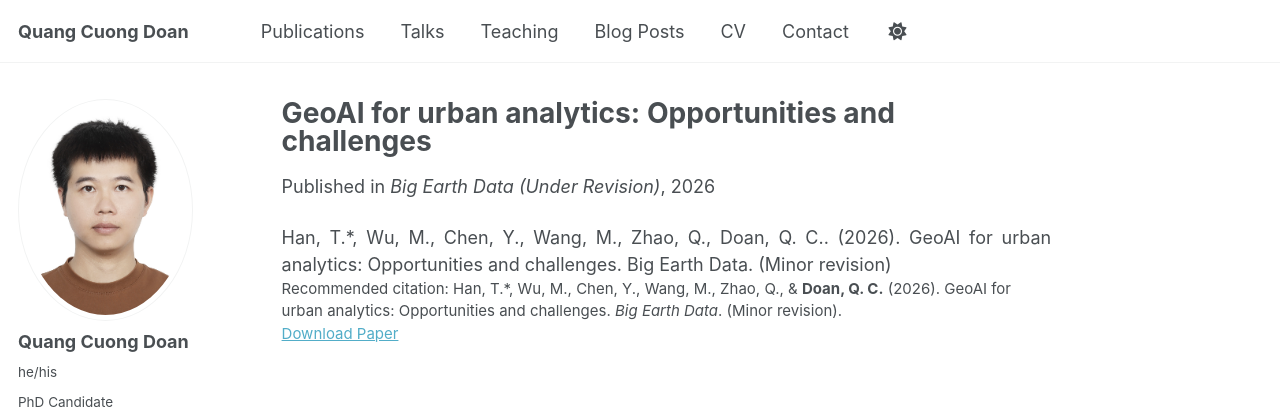
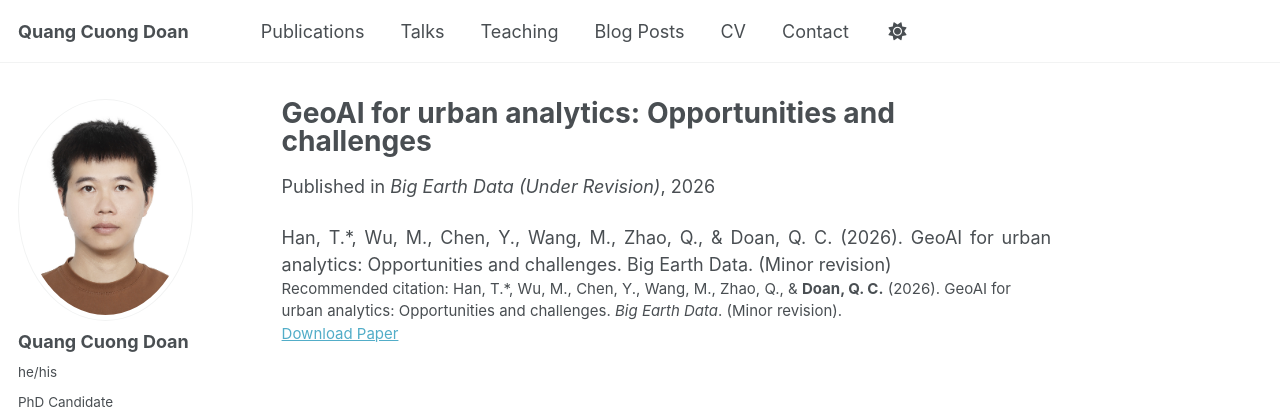
Before and after one commit to cuonghku95/cuonghku95.github.io, a Jekyll site: the page built from _publications/2026-09-03-geoai-urban-analytics.md, in a window 1280 px wide. Shown: the top 419 px of the page. Built offline with Jekyll 4.4.1, drawn with Linux system fonts in a browser that asks for light colours; some web fonts are replaced; a script bundle is joined from its source files by our own code; library files that are not in the unit come from our copies.

```diff
--- a/_publications/2026-09-03-geoai-urban-analytics.md
+++ b/_publications/2026-09-03-geoai-urban-analytics.md
@@ -3,11 +3,11 @@ title: "GeoAI for urban analytics: Opportunities and challenges"
 collection: publications
 permalink: /publication/2026-geoai-urban-analytics
 date: 2026-09-03
-venue: 'Big Earth Data (Under Revision)'
-paperurl: ''
-citation: 'Han, T.*, Wu, M., Chen, Y., Wang, M., Zhao, Q., & <b>Doan, Q. C.</b> (2026). GeoAI for urban analytics: Opportunities and challenges. <i>Big Earth Data</i>. (Minor revision).'
+venue: "Big Earth Data (Under Revision)"
+paperurl: ""
+citation: "Han, T.*, Wu, M., Chen, Y., Wang, M., Zhao, Q., & <b>Doan, Q. C.</b> (2026). GeoAI for urban analytics: Opportunities and challenges. <i>Big Earth Data</i>. (Minor revision)."
 ---
 
 <div style="text-align: justify;">
-Han, T.*, Wu, M., Chen, Y., Wang, M., Zhao, Q., Doan, Q. C.. (2026). GeoAI for urban analytics: Opportunities and challenges. Big Earth Data. (Minor revision)
+Han, T.*, Wu, M., Chen, Y., Wang, M., Zhao, Q., & Doan, Q. C. (2026). GeoAI for urban analytics: Opportunities and challenges. Big Earth Data. (Minor revision)
 </div>
```
